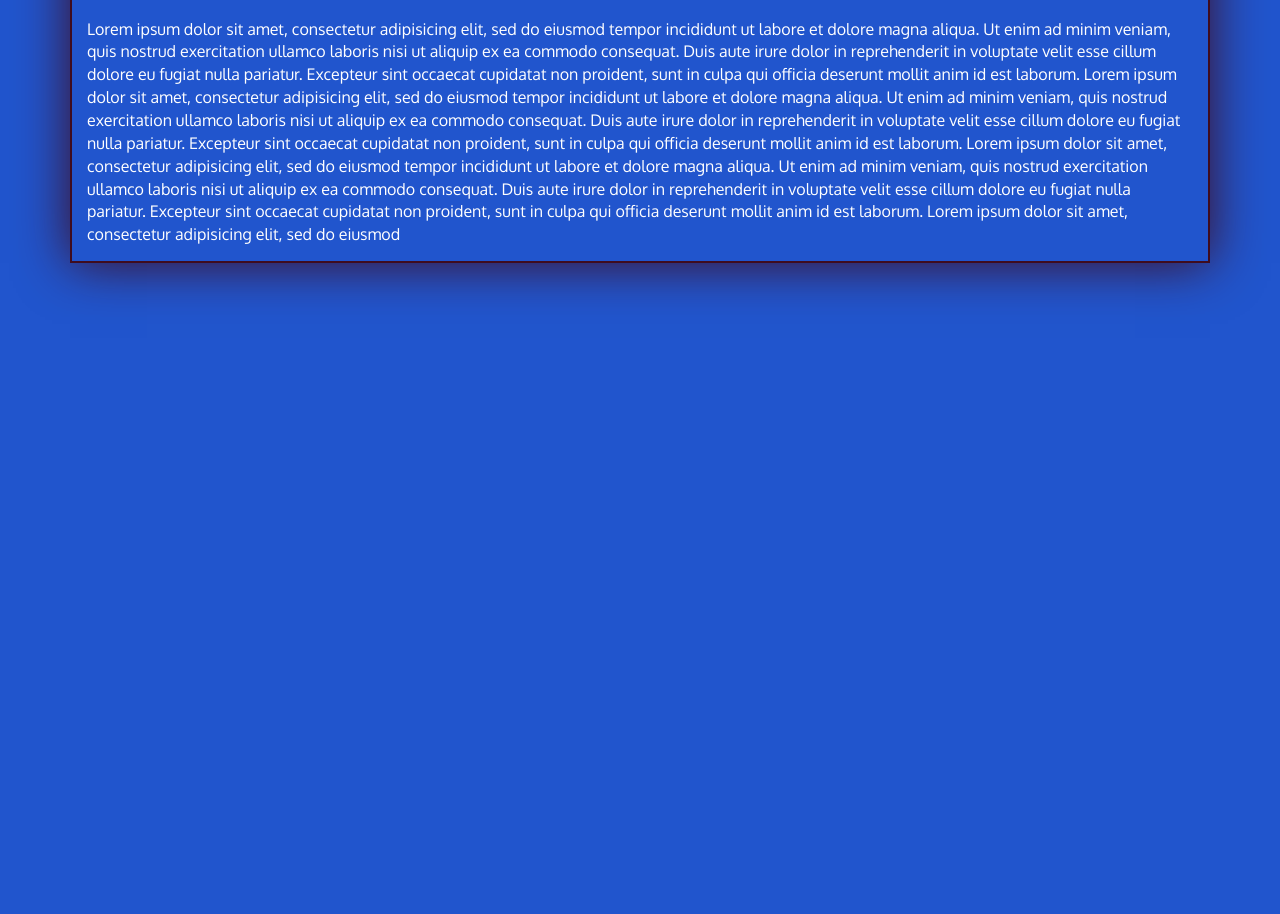
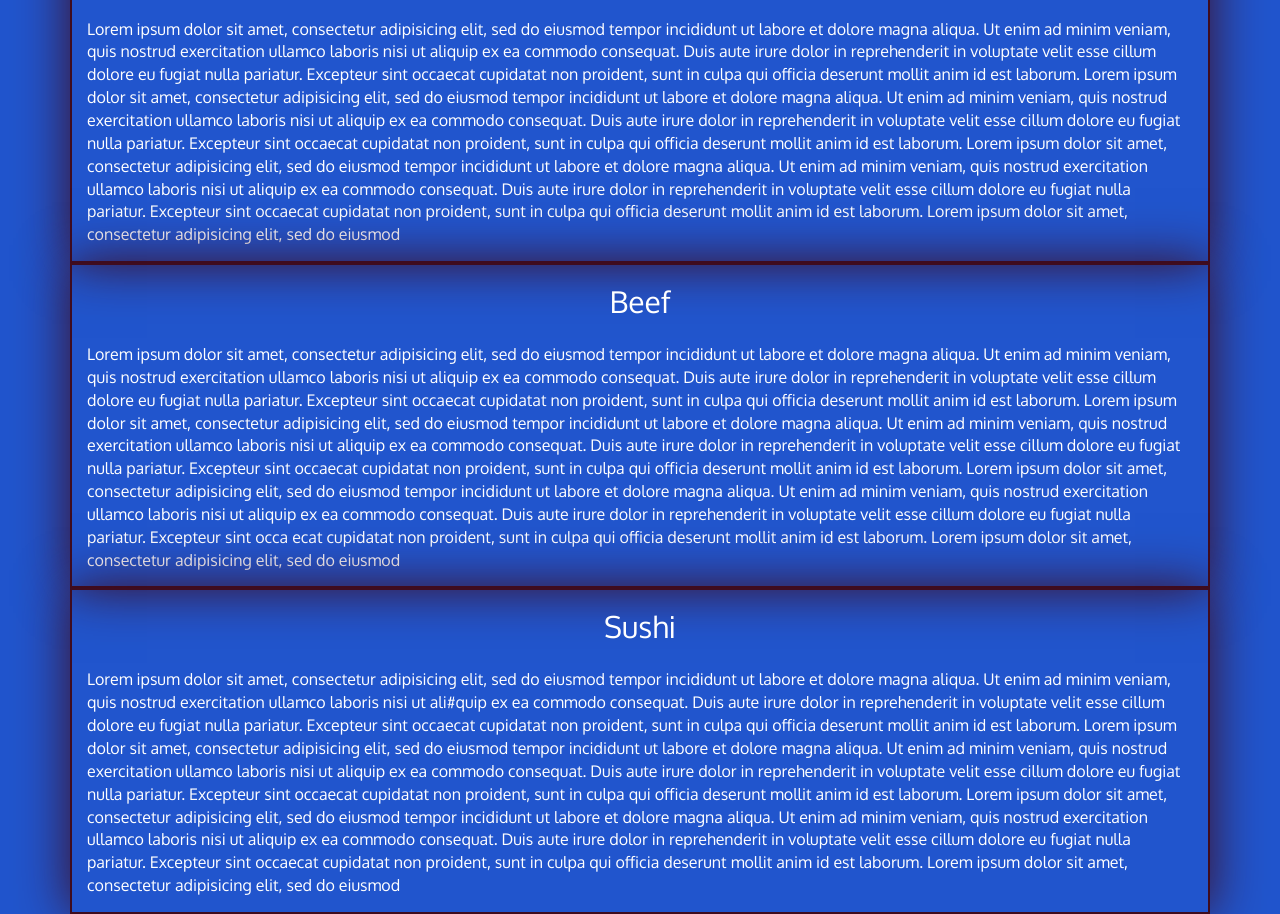
Before and after one commit to GavrielKahn/week5-test, a plain HTML site: page StackAssn3/index.html in a window 1280 px wide. Shown: the part 237-1151 px from the top of the page. Before the commit the page ends 800 px from the top, so only its background shows below. Drawn offline with Linux system fonts and the light colour scheme.

Commit message:
Losing the visible-sm class for the two lower menus

```diff
--- a/StackAssn3/index.html
+++ b/StackAssn3/index.html
@@ -88,7 +88,7 @@
 
 
       <div id="beef" class="col-md-12  col-xs-12">
-       <div  class="menu-tile visible-xs">
+       <div  class="menu-tile">
             <span><h2 class="text-center">Beef</h2></span>
             <div class="menu-content">
             Lorem ipsum dolor sit amet, consectetur adipisicing elit, sed do eiusmod
@@ -112,7 +112,7 @@
       </div>
 
       <div id="sushi" class="col-md-12  col-xs-12">
-       <div class="menu-tile visible-xs">
+       <div class="menu-tile">
             <span><h2 class="text-center">Sushi</h2></span>
             <div class="menu-content">
             Lorem ipsum dolor sit amet, consectetur adipisicing elit, sed do eiusmod
```
